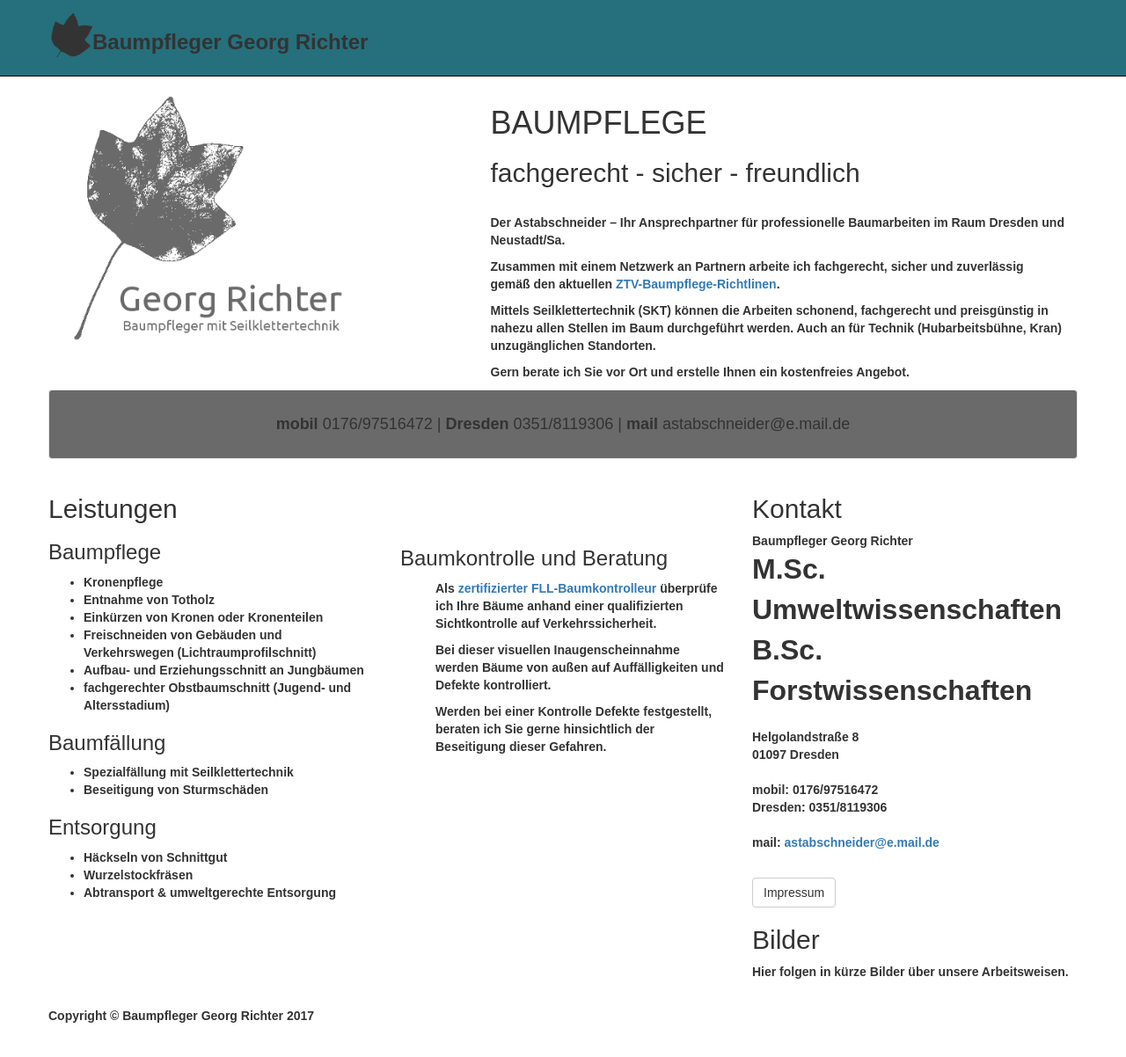
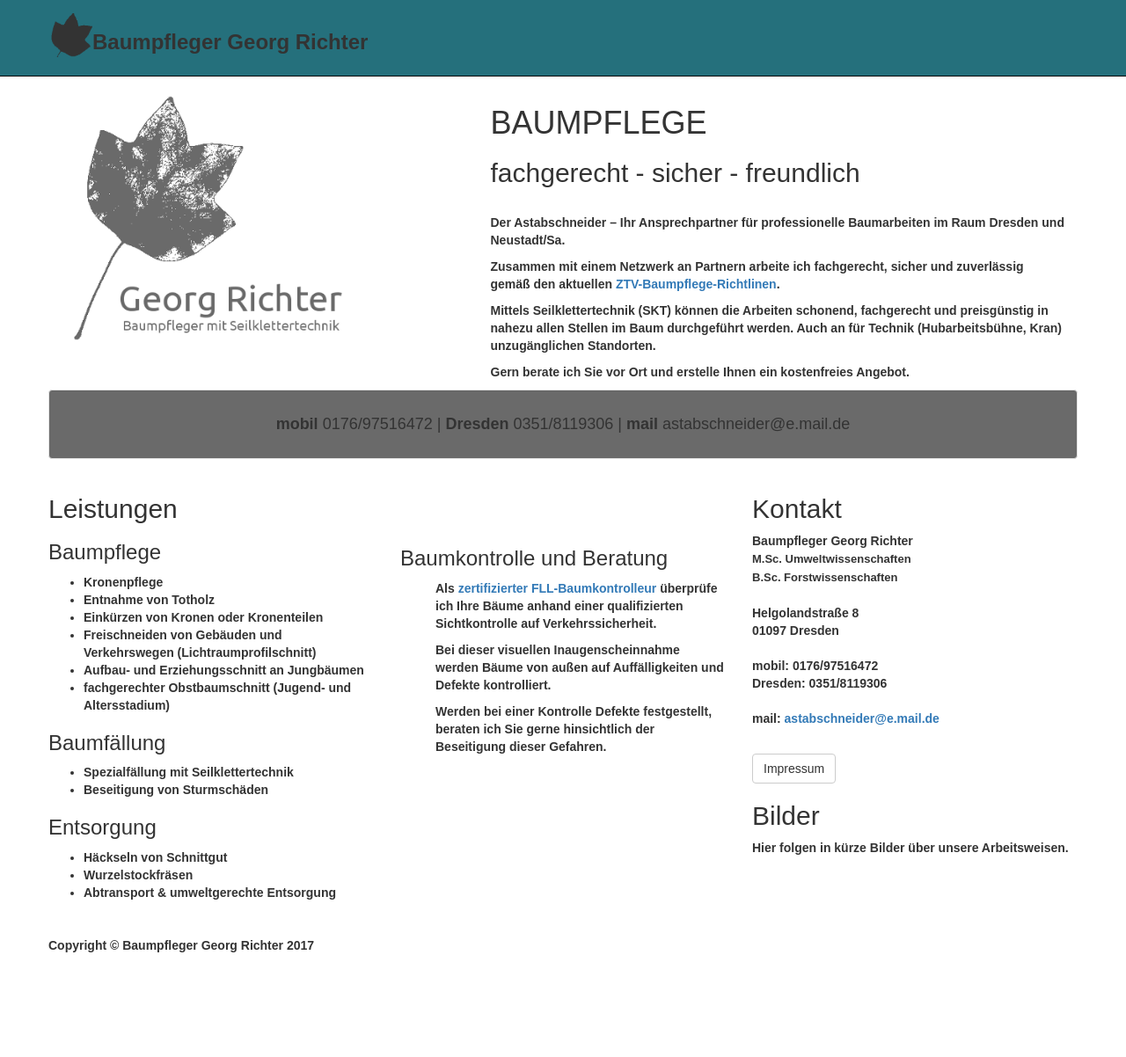
Before and after one commit to astabschneider/astabschneider.github.io, a Jekyll site: the page built from index.html, in a window 1280 px wide and 1205 px high. Shown: the top 1202 px of the window at 88% size. Built offline with Jekyll 4.4.1, drawn with Linux system fonts in a browser that asks for light colours.

Commit message:
updated site

```diff
--- a/index.html
+++ b/index.html
@@ -101,7 +101,7 @@
 <!-- /.col-md-4 -->
 <div class="col-md-4">
     <h2>Kontakt</h2>
-    <p>Baumpfleger Georg Richter<br>  <font size="6">  M.Sc. Umweltwissenschaften <br> B.Sc. Forstwissenschaften <br></font> <br> Helgolandstraße 8 <br> 01097 Dresden <br> <br> mobil: 0176/97516472 <br> Dresden: 0351/8119306 <!--br> Neustadt/Sa.: 03596/502139--> <br> <br> mail: <a href="mailto:astabschneider@e.mail.de">astabschneider@e.mail.de </a> </p>
+    <p>Baumpfleger Georg Richter<br>  <font size="2">  M.Sc. Umweltwissenschaften <br> B.Sc. Forstwissenschaften <br></font> <br> Helgolandstraße 8 <br> 01097 Dresden <br> <br> mobil: 0176/97516472 <br> Dresden: 0351/8119306 <!--br> Neustadt/Sa.: 03596/502139--> <br> <br> mail: <a href="mailto:astabschneider@e.mail.de">astabschneider@e.mail.de </a> </p>
     <br>
     <a class="btn btn-default" href="http://astabschneider.de/Impressum/">Impressum</a>
 
```
